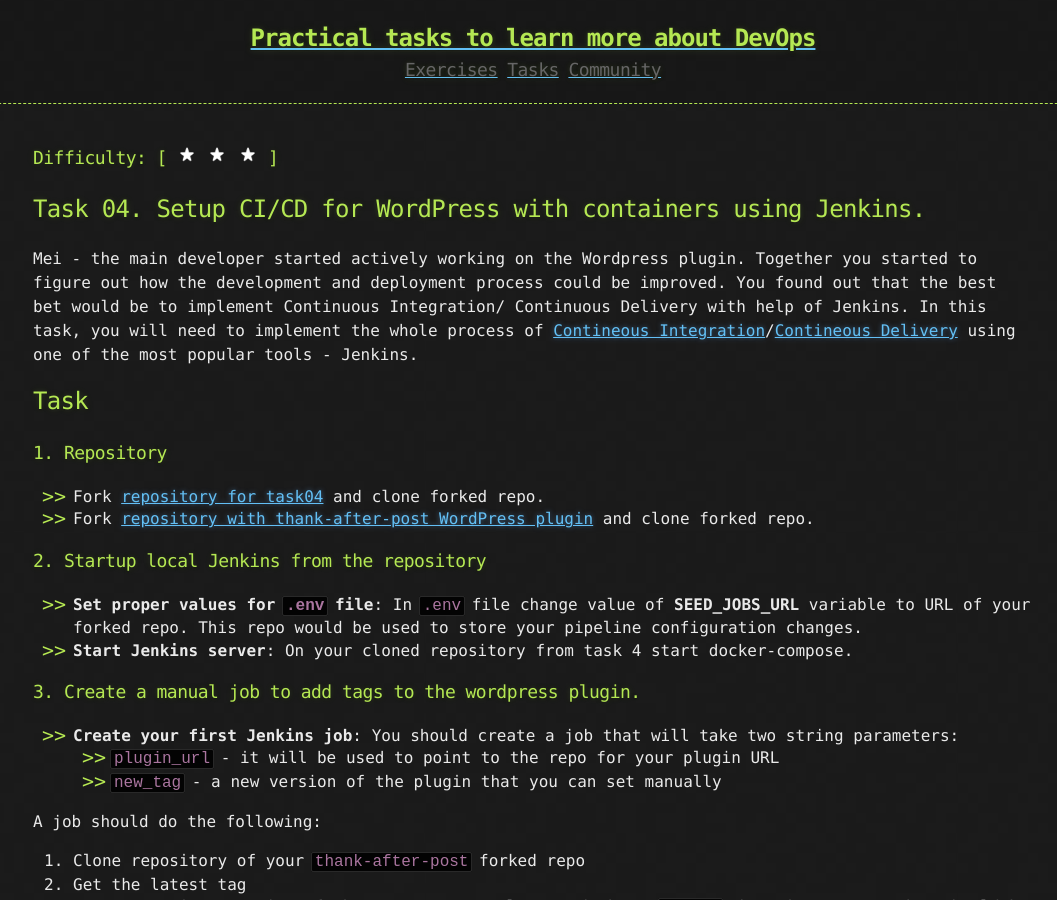
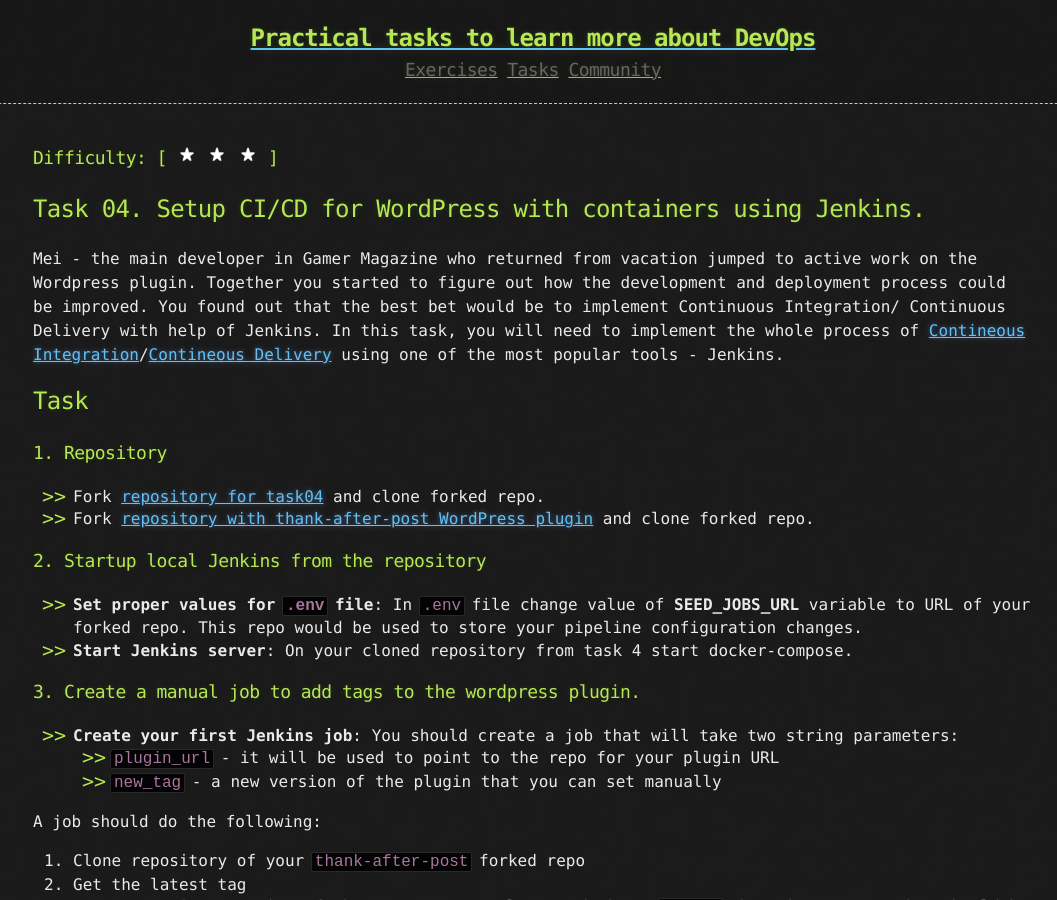
Before and after one commit to korney4eg/korney4eg.github.io, a Jekyll site: the page built from tasks/_posts/2021-02-01-phase2-task4-setup-ci-cd.md, in a window 1280 px wide and 900 px high. Shown: the whole window, without its empty margins (107-1164 px from the left). Built offline with Jekyll 4.4.1, drawn with Linux system fonts in a browser that asks for light colours.

Commit message:
fix something

```diff
--- a/tasks/_posts/2021-02-01-phase2-task4-setup-ci-cd.md
+++ b/tasks/_posts/2021-02-01-phase2-task4-setup-ci-cd.md
@@ -1,14 +1,14 @@
 ---
 title: Task 04. Setup CI/CD for WordPress with containers using Jenkins.
 published: true
+difficulty: 3
 tags:
   - "Phase2"
   - jenkins
   - docker
 active: true
-difficulty: 3
 ---
-Mei - the main developer started actively working on the Wordpress plugin. Together you started to figure out how the development and deployment process could be improved. You found out that the best bet would be to implement Continuous Integration/ Continuous Delivery with help of Jenkins.
+Mei - the main developer in Gamer Magazine who returned from vacation jumped to active work on the Wordpress plugin. Together you started to figure out how the development and deployment process could be improved. You found out that the best bet would be to implement Continuous Integration/ Continuous Delivery with help of Jenkins.
 <!--more-->
 In this task, you will need to implement the whole process of [Contineous Integration](https://www.martinfowler.com/articles/continuousIntegration.html)/[Contineous Delivery](https://www.martinfowler.com/delivery.html) using one of the most popular tools - Jenkins.
 
```
